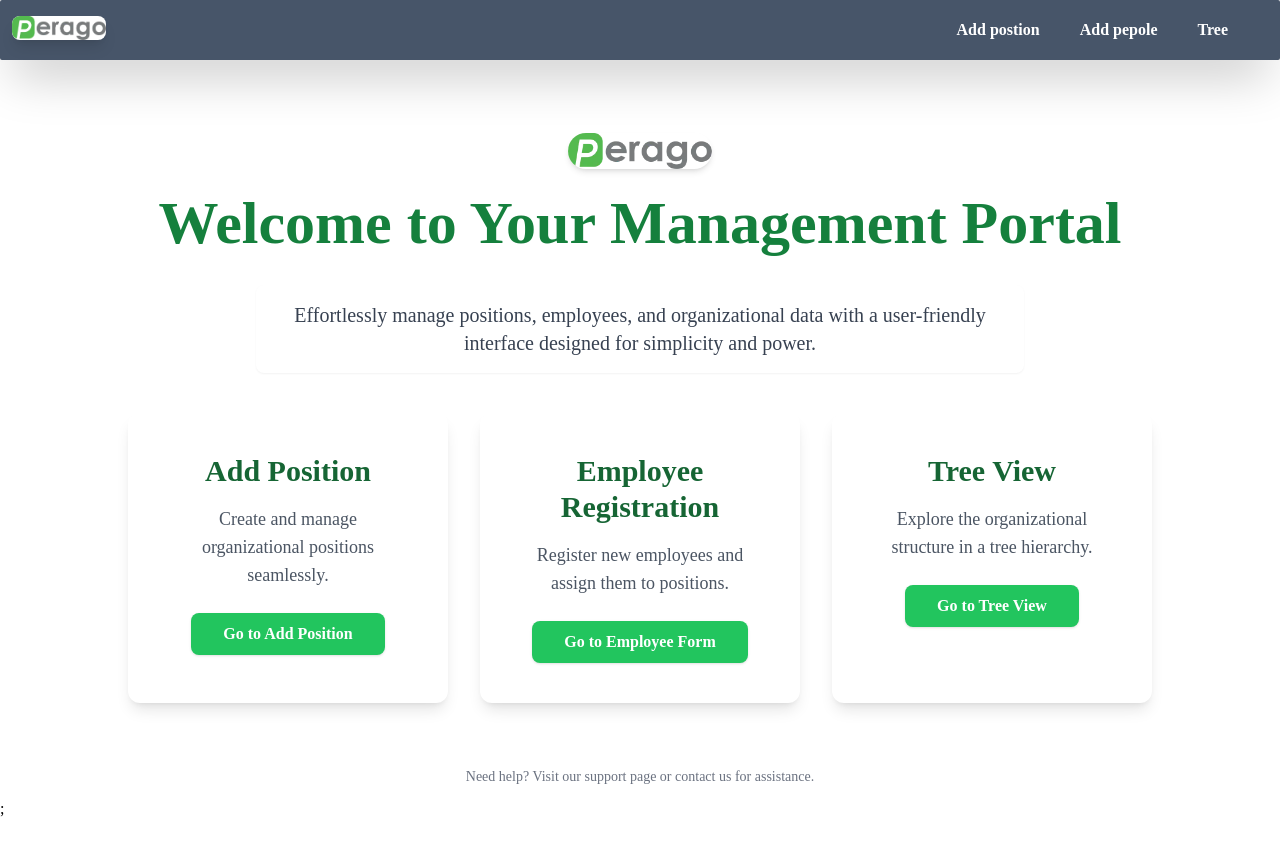
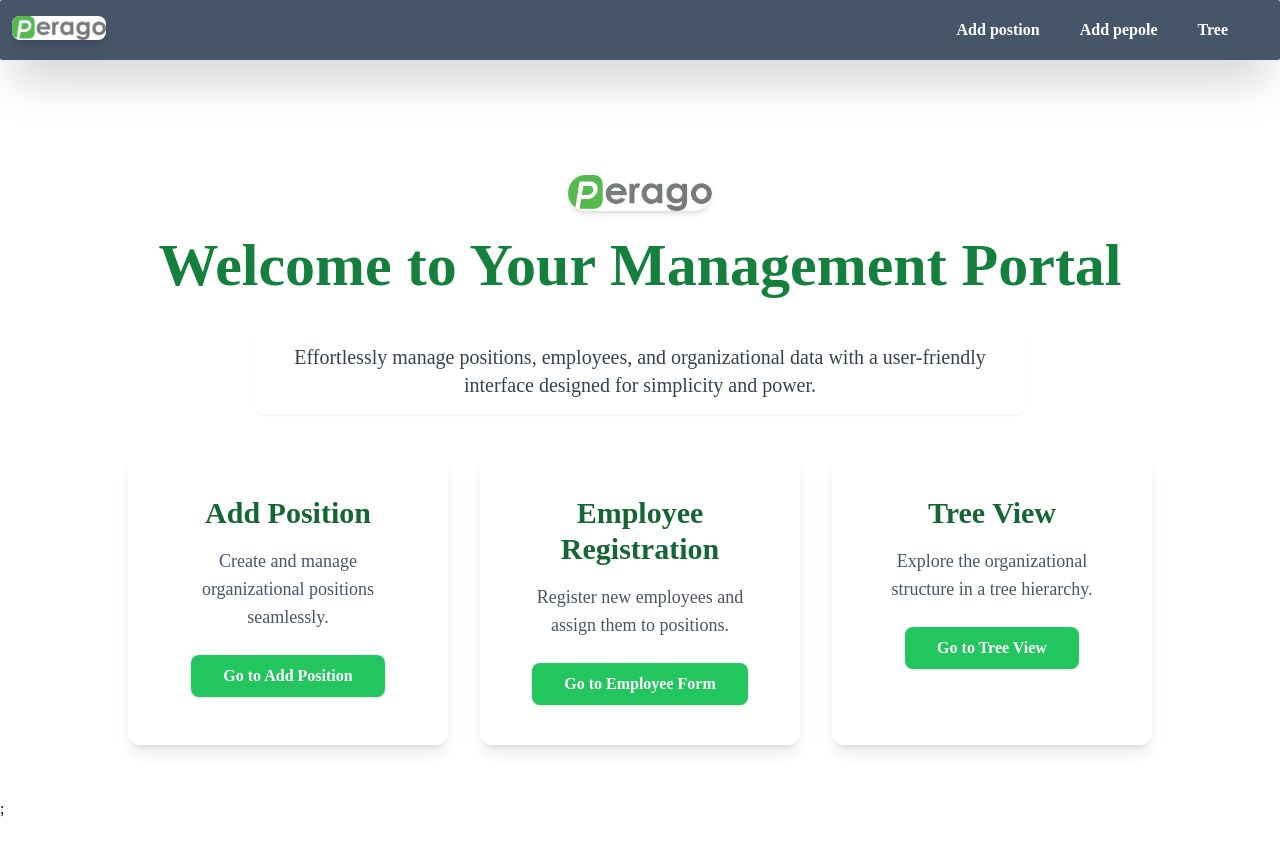
Before and after one commit to Fuadseid/pis-employee-hierarchy, a React (Vite) app: page / in a window 1280 px wide. Shown: the top 856 px of the page. Built offline with nearby package versions, Linux system fonts and the light colour scheme; no server answers.

Commit message:
changing something

```diff
--- a/src/pages/Home.jsx
+++ b/src/pages/Home.jsx
@@ -111,18 +111,6 @@
           </Link>
         </motion.div>
       </div>
-
-      {/* Footer Section */}
-      <motion.div
-        initial={{ opacity: 0, y: 50 }}
-        animate={{ opacity: 1, y: 0 }}
-        transition={{ duration: 1.5 }}
-        className="mt-16 text-center"
-      >
-        <p className="text-gray-500 text-sm">
-          Need help? Visit our support page or contact us for assistance.
-        </p>
-      </motion.div>
     </div>
   );
 };
```
